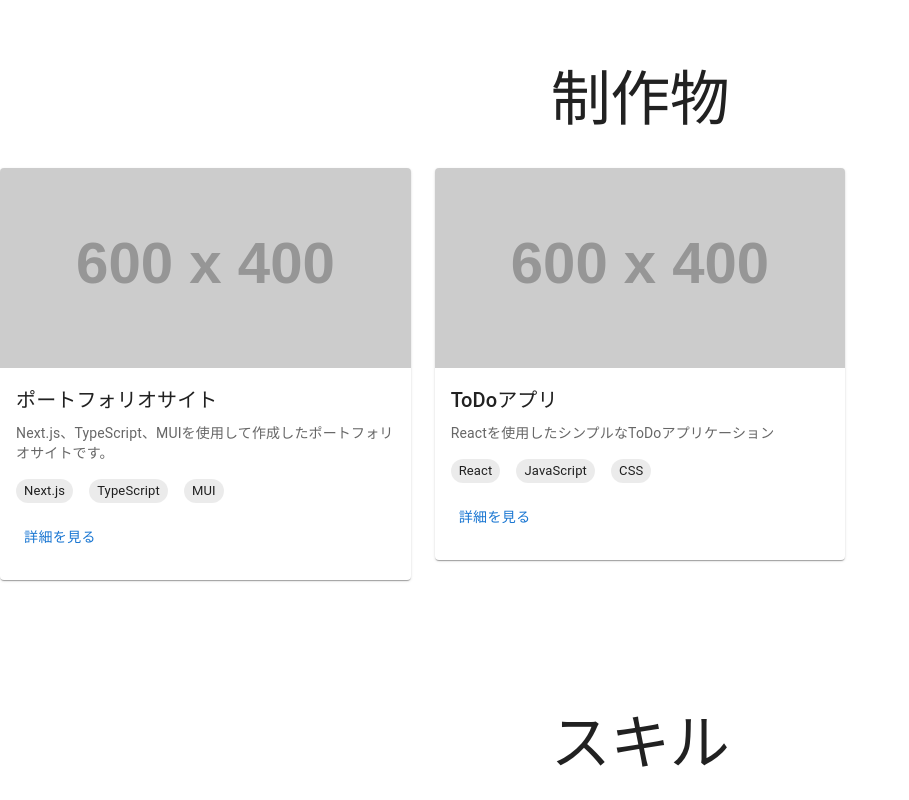
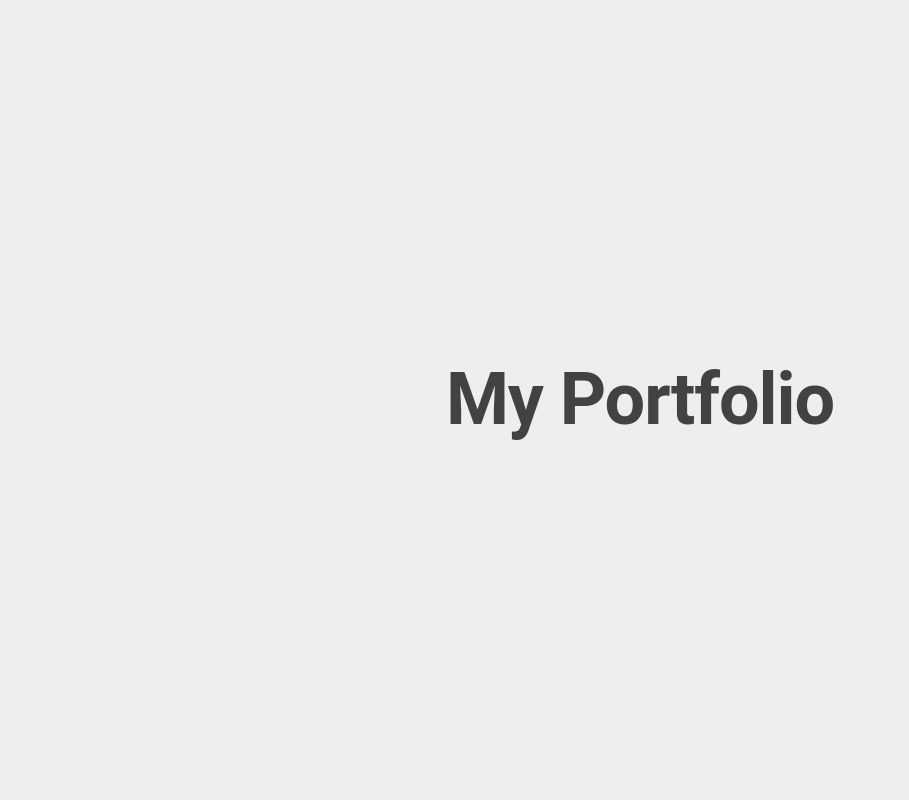
Before and after one commit to Yama9120/my_portfolio, a Next.js app: page / in a window 1280 px wide. Shown: the top 800 px of the page, without its empty margins (0-909 px from the left). Built offline with nearby package versions, Linux system fonts and the light colour scheme.

Commit message:
feat: hero section

```diff
--- /dev/null
+++ b/app/components/sections/hero.tsx
@@ -0,0 +1,32 @@
+"use client";
+
+import { Box, Typography, Container } from "@mui/material";
+
+export default function Hero() {
+  return (
+    <Box
+      component="section"
+      sx={{
+        backgroundColor: "grey.200",
+        minHeight: "100vh",
+        display: "flex",
+        alignItems: "center",
+        justifyContent: "center",
+      }}
+    >
+      <Container maxWidth="lg">
+        <Typography
+          variant="h1"
+          align="center"
+          sx={{
+            fontSize: { xs: "3rem", md: "4.5rem" },
+            fontWeight: "bold",
+            color: "grey.800",
+          }}
+        >
+          My Portfolio
+        </Typography>
+      </Container>
+    </Box>
+  );
+}
--- a/app/page.tsx
+++ b/app/page.tsx
@@ -1,9 +1,11 @@
+import Hero from './components/sections/hero';
 import Projects from './components/sections/projects';
 import Skills from './components/sections/skill';
 
 export default function Page() {
   return (
     <main>
+      <Hero/>
       <Projects />
       <Skills />
     </main>
```
